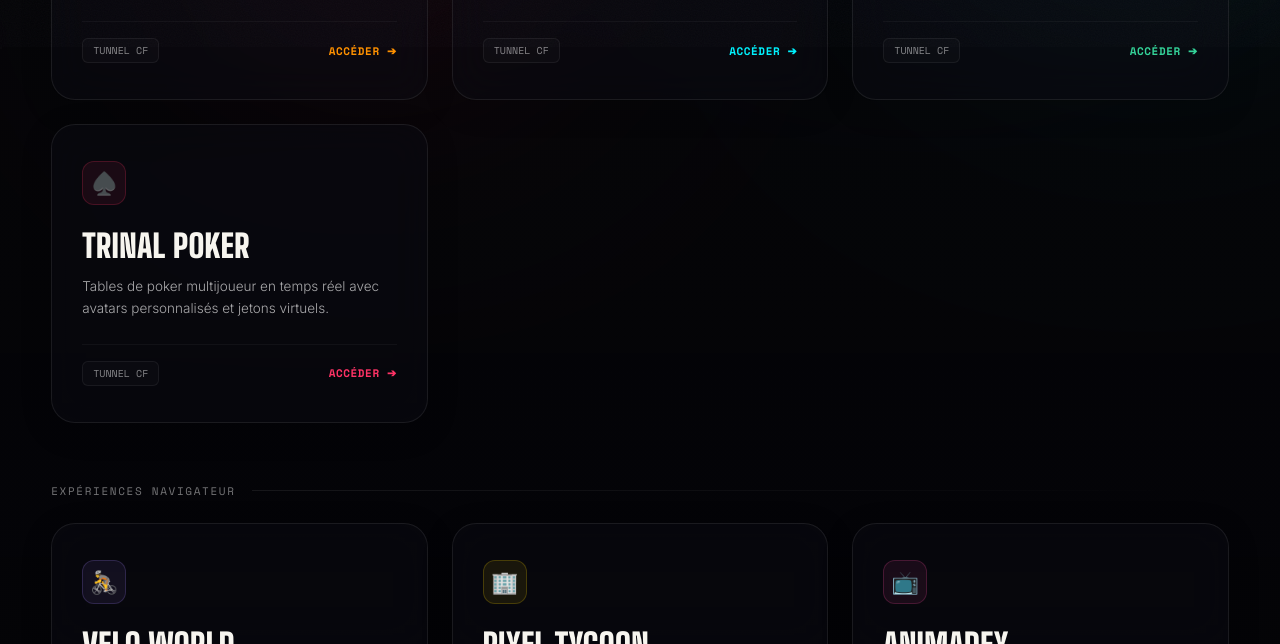
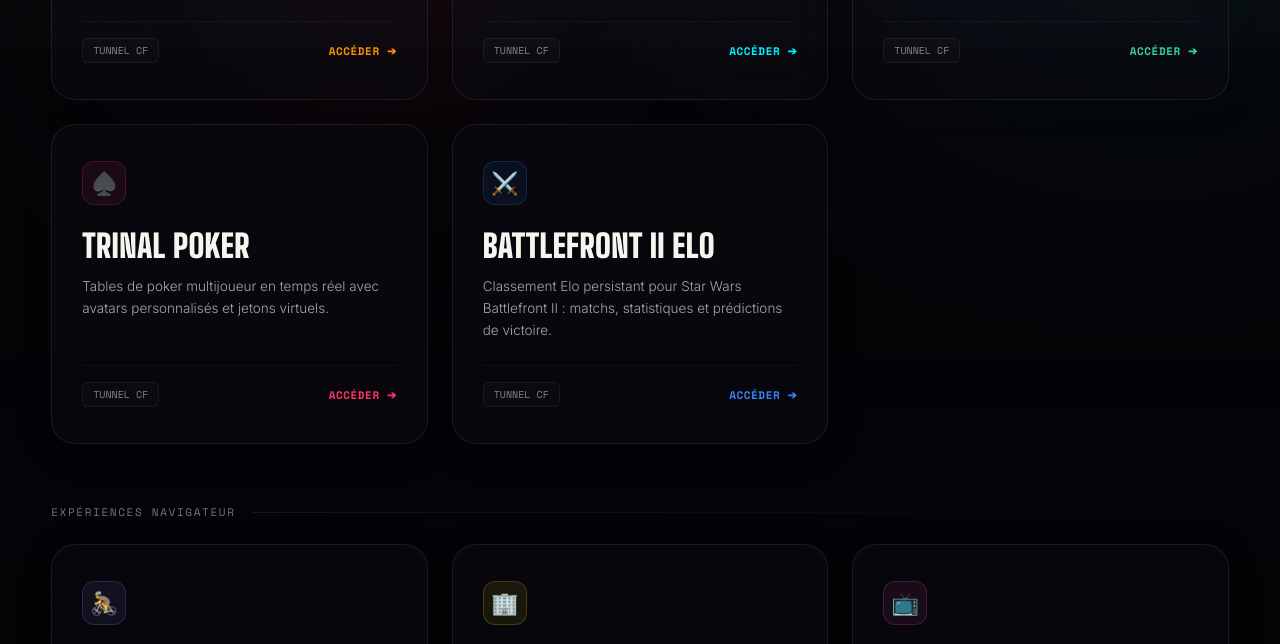
Before and after one commit to trinallepro/TrinalStudio, a plain HTML site: page index.html in a window 1280 px wide. Shown: the part 753-1397 px from the top of the page. Drawn offline with nearby package versions, Linux system fonts and the light colour scheme.

```diff
--- a/index.html
+++ b/index.html
@@ -38,6 +38,9 @@
       --color-animadex-glow: rgba(255, 77, 166, 0.12);
       --color-cycling: #34d399;
       --color-cycling-glow: rgba(52, 211, 153, 0.12);
+
+      --color-bf2: #3b82f6;
+      --color-bf2-glow: rgba(59, 130, 246, 0.12);
 
       --color-success: #10b981;
       --color-error: #ef4444;
@@ -314,6 +317,10 @@
       border-color: rgba(255, 77, 166, 0.35);
       box-shadow: 0 16px 40px -15px var(--color-animadex-glow);
     }
+    .glass-card.bf2:hover {
+      border-color: rgba(59, 130, 246, 0.35);
+      box-shadow: 0 16px 40px -15px var(--color-bf2-glow);
+    }
 
     .card-content {
       position: relative;
@@ -353,6 +360,7 @@
     .glass-card.tycoon .card-icon { color: var(--color-tycoon); border-color: rgba(255, 215, 0, 0.2); background: rgba(255, 215, 0, 0.08); }
         .glass-card.cycling .card-icon { color: var(--color-cycling); border-color: rgba(52, 211, 153, 0.2); background: rgba(52, 211, 153, 0.08); }
     .glass-card.animadex .card-icon { color: var(--color-animadex); border-color: rgba(255, 77, 166, 0.2); background: rgba(255, 77, 166, 0.08); }
+    .glass-card.bf2 .card-icon { color: var(--color-bf2); border-color: rgba(59, 130, 246, 0.2); background: rgba(59, 130, 246, 0.08); }
 
     .card-title {
       font-family: 'Big Shoulders Display', sans-serif;
@@ -412,6 +420,7 @@
     .glass-card.tycoon .card-arrow { color: var(--color-tycoon); }
         .glass-card.cycling .card-arrow { color: var(--color-cycling); }
     .glass-card.animadex .card-arrow { color: var(--color-animadex); }
+    .glass-card.bf2 .card-arrow { color: var(--color-bf2); }
 
     /* Download Premium Widescreen Panel */
     .download-panel {
@@ -615,6 +624,20 @@
             </div>
           </div>
         </a>
+
+        <a href="https://excellence-carter-struct-potential.trycloudflare.com" class="glass-card bf2">
+          <div class="card-content">
+            <div class="card-header">
+              <div class="card-icon">⚔️</div>
+            </div>
+            <h2 class="card-title">Battlefront II Elo</h2>
+            <p class="card-desc">Classement Elo persistant pour Star Wars Battlefront II : matchs, statistiques et prédictions de victoire.</p>
+            <div class="card-footer">
+              <span class="card-badge">Tunnel CF</span>
+              <span class="card-arrow">Accéder ➔</span>
+            </div>
+          </div>
+        </a>
       </div>
 
       <div class="section-title">Expériences Navigateur</div>
```
